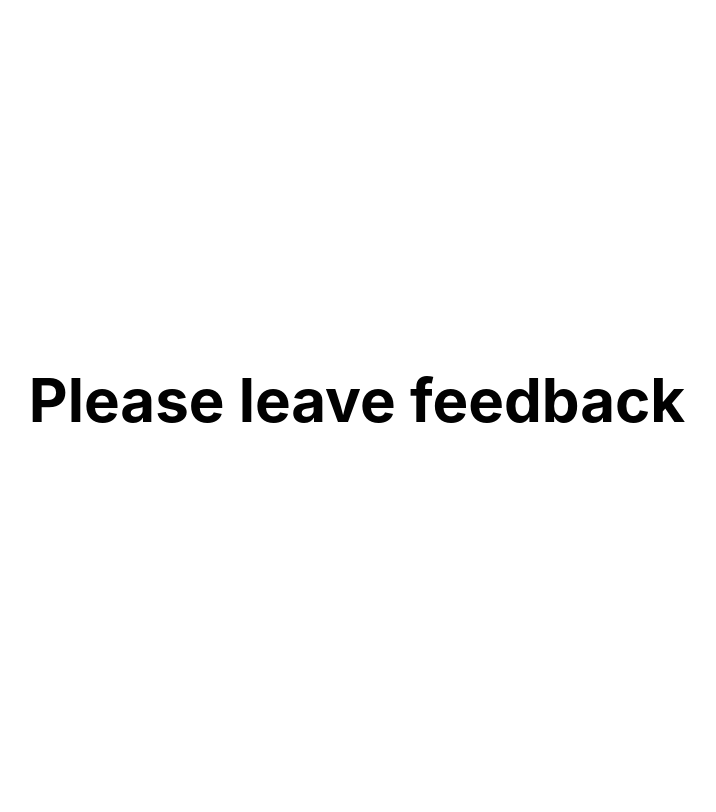
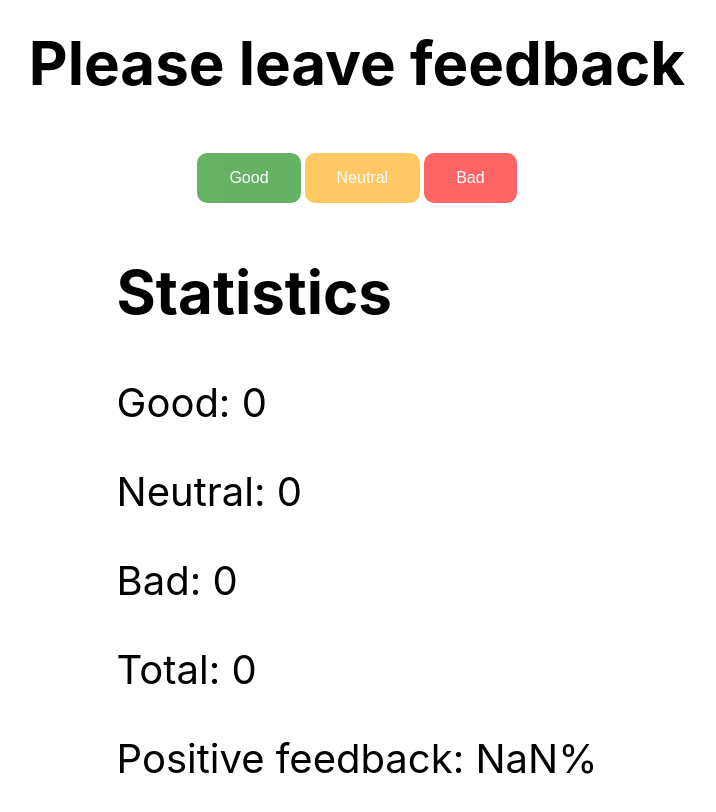
Before and after one commit to DTripleD/goit-react-hw-02-feedback, a React (Create React App) app: page / in a window 1280 px wide. Shown: the top 812 px of the page, without its empty margins (283-999 px from the left). Built offline with nearby package versions, Linux system fonts and the light colour scheme.

Commit message:
Make basic visual marks

```diff
--- a/package.json
+++ b/package.json
@@ -4,6 +4,8 @@
   "private": true,
   "homepage": "https://DTripleD.github.io/goit-react-hw-02-feedback/",
   "dependencies": {
+    "@emotion/react": "^11.10.8",
+    "@emotion/styled": "^11.10.8",
     "@testing-library/jest-dom": "^5.16.3",
     "@testing-library/react": "^12.1.4",
     "@testing-library/user-event": "^13.5.0",
--- a/src/components/App/App.jsx
+++ b/src/components/App/App.jsx
@@ -1,18 +1,53 @@
-import FeedBack from "components/FeedBack/FeedBack";
+import Feedback from 'components/FeedbackOptions/FeedbackOptions';
+import Statistic from 'components/Statistic/Statistic';
+import Section from 'components/Section/Section';
+import { Component } from 'react';
+import { AppWrapper } from './App.styled';
 
-export const App = () => {
-  return (
-    <div
-      style={{
-        height: '100vh',
-        display: 'flex',
-        justifyContent: 'center',
-        alignItems: 'center',
-        fontSize: 40,
-        color: '#010101'
-      }}
-    >
-      <FeedBack />
-    </div>
-  );
-};
+class App extends Component {
+  state = {
+    good: 0,
+    neutral: 0,
+    bad: 0,
+  };
+
+  onLeaveFeedback = evt => {
+    const name = evt.target.value;
+    this.setState({ [name]: this.state[name] + 1 });
+  };
+
+  countTotalFeedback = () => {
+    const total = Object.values(this.state);
+    return total.reduce((acc, num) => {
+      acc += num;
+      return acc;
+    });
+  };
+
+  countPositiveFeedbackPercentage = () => {
+    return Math.trunc((this.state.good / this.countTotalFeedback()) * 100);
+  };
+
+  render() {
+    const btnNames = Object.keys(this.state);
+    return (
+      <AppWrapper>
+        <Section title="Please leave feedback">
+          <Feedback options={btnNames} onLeaveFeedback={this.onLeaveFeedback} />
+        </Section>
+
+        <Section title="Statistics">
+          <Statistic
+            good={this.state.good}
+            neutral={this.state.neutral}
+            bad={this.state.bad}
+            total={this.countTotalFeedback()}
+            positivePercentage={this.countPositiveFeedbackPercentage()}
+          ></Statistic>
+        </Section>
+      </AppWrapper>
+    );
+  }
+}
+
+export default App;
--- /dev/null
+++ b/src/components/App/App.styled.jsx
@@ -0,0 +1,11 @@
+import styled from '@emotion/styled';
+
+export const AppWrapper = styled.div`
+  height: 100vh;
+  display: flex;
+  justify-content: center;
+  align-items: center;
+  font-size: 40px;
+  color: #010101;
+  flex-direction: column;
+`;
--- a/src/components/FeedBack/FeedBack.jsx
+++ /dev/null
@@ -1,22 +0,0 @@
-import { Component } from "react";
-
-class FeedBack extends Component{
-    state = {
-        good: 0,
-        neutral: 0,
-        bad: 0
-      }
-
-      render(){
-        return(
-            <>
-            <h2>Please leave feedback</h2>
-            <form>
-
-            </form>
-            </>
-        )
-      }
-}
-
-export default FeedBack;
--- /dev/null
+++ b/src/components/FeedbackOptions/FeedbackOptions.jsx
@@ -0,0 +1,25 @@
+import { Component } from 'react';
+import { Button, ButtonWrapper } from './FeedbackOptions.styled';
+
+class Feedback extends Component {
+  render() {
+    return (
+      <div>
+        <ButtonWrapper>
+          {this.props.options.map(option => (
+            <Button
+              type="button"
+              onClick={this.props.onLeaveFeedback}
+              key={option}
+              value={option}
+            >
+              {option}
+            </Button>
+          ))}
+        </ButtonWrapper>
+      </div>
+    );
+  }
+}
+
+export default Feedback;
--- /dev/null
+++ b/src/components/FeedbackOptions/FeedbackOptions.styled.jsx
@@ -0,0 +1,29 @@
+import styled from '@emotion/styled';
+
+export const Button = styled.button`
+  background-color: ${props =>
+    (props.value === 'good' && 'green') ||
+    (props.value === 'neutral' && 'orange') ||
+    (props.value === 'bad' && 'red')};
+  border: none;
+  color: white;
+  padding: 16px 32px;
+  text-align: center;
+  font-size: 16px;
+  margin: 4px 2px;
+  opacity: 0.6;
+  transition: 0.3s;
+  text-decoration: none;
+  cursor: pointer;
+  text-transform: capitalize;
+  border-radius: 10px;
+
+  &:hover {
+    opacity: 1;
+  }
+`;
+
+export const ButtonWrapper = styled.div`
+  display: flex;
+  justify-content: center;
+`;
--- /dev/null
+++ b/src/components/Section/Section.jsx
@@ -0,0 +1,15 @@
+import { Component } from 'react';
+
+class Section extends Component {
+  render() {
+    console.log();
+    return (
+      <div>
+        <h2>{this.props.title}</h2>
+        {this.props.children}
+      </div>
+    );
+  }
+}
+
+export default Section;
--- /dev/null
+++ b/src/components/Statistic/Statistic.jsx
@@ -0,0 +1,18 @@
+import { Component } from 'react';
+
+class Statistic extends Component {
+  render() {
+    return (
+      <div>
+        <p>Good: {this.props.good}</p>
+        <p>Neutral: {this.props.neutral}</p>
+        <p>Bad: {this.props.bad}</p>
+
+        <p>Total: {this.props.total}</p>
+        <p>Positive feedback: {this.props.positivePercentage}%</p>
+      </div>
+    );
+  }
+}
+
+export default Statistic;
--- /dev/null
+++ b/src/components/Statistic/Statistic.styled.jsx
@@ -0,0 +1 @@
+import styled from '@emotion/styled';
--- a/src/index.js
+++ b/src/index.js
@@ -1,6 +1,6 @@
 import React from 'react';
 import ReactDOM from 'react-dom/client';
-import { App } from 'components/App/App';
+import App from 'components/App/App';
 import './index.css';
 
 ReactDOM.createRoot(document.getElementById('root')).render(
```
Also changed, not shown: src/components/Section/Section.styles.jsx (added), 1 other file (tests, documents, lock files or other folders).
